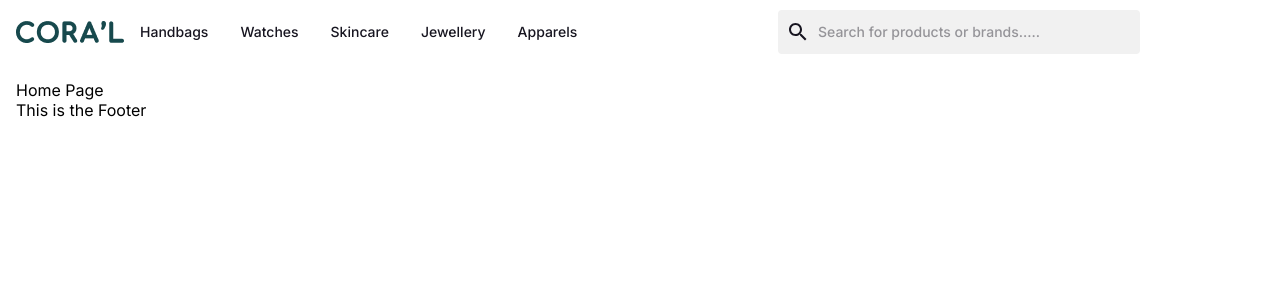
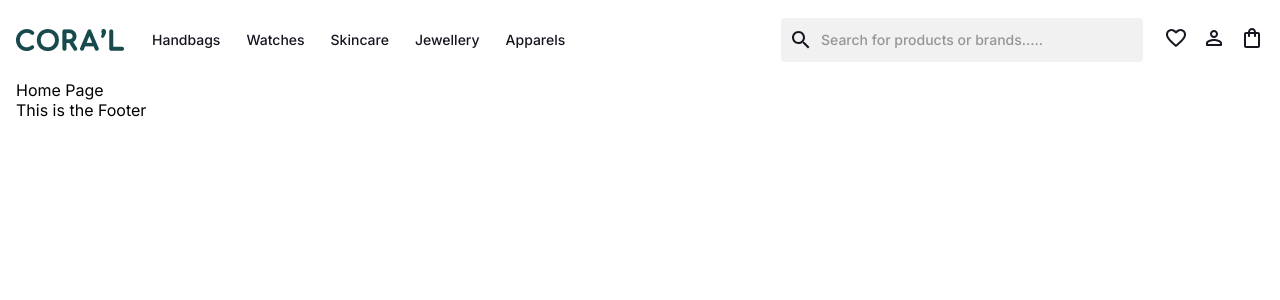
Before and after one commit to seba-salahat5/Frontend-final-4, a React (Create React App) app: page / in a window 1280 px wide. Shown: the top 300 px of the page. Built offline with nearby package versions, Linux system fonts and the light colour scheme.

Commit message:
Implementing Header eith icons

```diff
--- a/package.json
+++ b/package.json
@@ -40,5 +40,8 @@
       "last 1 firefox version",
       "last 1 safari version"
     ]
+  },
+  "devDependencies": {
+    "@babel/plugin-proposal-private-property-in-object": "^7.21.11"
   }
 }
--- /dev/null
+++ b/src/components/layout/header-components/IconButtonsGroup.js
@@ -0,0 +1,110 @@
+import React, {useState} from 'react';
+import {Box, IconButton, MenuItem, Menu} from '@mui/material';
+import ShoppingBagOutlinedIcon from '@mui/icons-material/ShoppingBagOutlined';
+import FavoriteBorderRoundedIcon from '@mui/icons-material/FavoriteBorderRounded';
+import PermIdentityRoundedIcon from '@mui/icons-material/PermIdentityRounded';
+import MoreIcon from '@mui/icons-material/MoreVert';
+
+export default function IconButtonsGroup() {
+  const [mobileMoreAnchorEl, setMobileMoreAnchorEl] = useState(null);
+  const isMobileMenuOpen = Boolean(mobileMoreAnchorEl);
+
+  const handleMobileMenuClose = () => {
+    setMobileMoreAnchorEl(null);
+  };
+  const handleMobileMenuOpen = (event) => {
+    setMobileMoreAnchorEl(event.currentTarget);
+  };
+
+  const mobileMenuId = 'icons-menu';
+  const renderMobileMenu = (
+    <Menu
+      anchorEl={mobileMoreAnchorEl}
+      anchorOrigin={{
+        vertical: 'top',
+        horizontal: 'right',
+      }}
+      id={mobileMenuId}
+      keepMounted
+      transformOrigin={{
+        vertical: 'top',
+        horizontal: 'right',
+      }}
+      open={isMobileMenuOpen}
+      onClose={handleMobileMenuClose}
+    >
+      <MenuItem>
+        <IconButton size="large" aria-label="wishlist" color="inherit">
+            <FavoriteBorderRoundedIcon />
+        </IconButton>
+        <p>Wishlist</p>
+      </MenuItem>
+      <MenuItem>
+        <IconButton size="large" aria-label="profile" color="inherit">
+            <PermIdentityRoundedIcon />
+        </IconButton>
+        <p>Profile</p>
+      </MenuItem>
+      <MenuItem>
+        <IconButton size="large" aria-label="my cart" color="inherit">
+          <ShoppingBagOutlinedIcon />
+        </IconButton>
+        <p>My Cart</p>
+      </MenuItem>
+    </Menu>
+  );
+
+  return (
+    <Box sx={{ flexGrow: 1 }}>
+          <Box sx={{ flexGrow: 1 }} />
+          <Box sx={{ display: { xs: 'none', md: 'flex' } , justifyContent: 'flex-end' }}>
+            <IconButton aria-label="wishlist" color="inherit" sx={{px: '7px'}}>
+                <FavoriteBorderRoundedIcon fontSize="medium" />
+            </IconButton>
+            <IconButton aria-label="profile" color="inherit" sx={{px: '7px'}}>
+                <PermIdentityRoundedIcon fontSize="medium" />
+            </IconButton>
+            <IconButton aria-label="my cart" color="inherit" sx={{pl: '7px', pr: '0px'}}>
+              <ShoppingBagOutlinedIcon fontSize="medium" />
+            </IconButton>
+          </Box>
+          <Box sx={{ display: { xs: 'flex', md: 'none' } }}>
+            <IconButton
+              aria-label="show more"
+              aria-controls={mobileMenuId}
+              aria-haspopup="true"
+              onClick={handleMobileMenuOpen}
+              color="inherit"
+            >
+              <MoreIcon fontSize="medium" />
+            </IconButton>
+          </Box>
+      {renderMobileMenu}
+    </Box>
+  );
+}
+
+/*import * as React from 'react';
+import { styled } from '@mui/material/styles';
+import { IconButton, Stack } from '@mui/material';
+import ShoppingBagOutlinedIcon from '@mui/icons-material/ShoppingBagOutlined';
+import FavoriteBorderRoundedIcon from '@mui/icons-material/FavoriteBorderRounded';
+import PermIdentityRoundedIcon from '@mui/icons-material/PermIdentityRounded';
+
+const IconButtonsGroup = () => {
+    return (
+        <Stack direction="row" spacing={0} sx={{ flexGrow: 1, display: 'flex', alignItems: 'baseline', justifyContent: 'flex-end' }}>
+            <IconButton aria-label="wishlist">
+                <FavoriteBorderRoundedIcon />
+            </IconButton>
+            <IconButton aria-label="profile">
+                <PermIdentityRoundedIcon />
+            </IconButton>
+            <IconButton aria-label="cart" sx={{ pr: 0 }}>
+                <ShoppingBagOutlinedIcon />
+            </IconButton>
+        </Stack>
+    );
+}
+
+export default IconButtonsGroup;*/
--- a/src/components/shared/InputField.js
+++ b/src/components/layout/header-components/InputField.js
@@ -6,15 +6,16 @@ import SearchOutlinedIcon from '@mui/icons-material/SearchOutlined';
 const Search = styled('div')(() => ({
     paddingLeft: '8px',
     paddingRight: '8px',
-    position: 'absolute',
-    left: '762px',
-    width: '362px',
+    position: 'relative',
+    width: '100%',
+    minWidth: '362px',
     height: '44px',
     borderRadius: '4px',
     backgroundColor: 'var(--background-gray)',
     display: 'flex',
+    flex: '1',
     alignItems: 'center',
-    justifyContent: 'center',
+    justifyContent: 'flex-start',
 }));
 
 const SearchIconWrapper = styled('div')(() => ({
@@ -24,7 +25,7 @@ const SearchIconWrapper = styled('div')(() => ({
     height: '24px',
 }));
 
-const StyledInputBase = styled(InputBase)(() => ({
+const StyledInputBase = styled(InputBase)(({theme}) => ({
     color: 'var(--text)',
     fontFamily: 'Inter, sans-serif',
     width: '336px',
@@ -34,6 +35,9 @@ const StyledInputBase = styled(InputBase)(() => ({
     lineHeight: '18px',
     letterSpacing: '0em',
     textAlign: 'left',
+    [theme.breakpoints.down('sm')]: {
+      paddingLeft: '32px',
+    },
   }));
 
 
@@ -46,6 +50,7 @@ export default function InputField({ placeholder }) {
         <StyledInputBase
           placeholder={placeholder}
           inputProps={{ 'aria-label': 'search' }}
+          name='search'
         />
       </Search>
     );
--- a/src/components/shared/LeftDrawer.js
+++ b/src/components/layout/header-components/LeftDrawer.js
@@ -3,7 +3,7 @@ import { styled } from '@mui/material/styles';
 import { Drawer, IconButton, List, ListItem, ListItemText, } from "@mui/material";
 import { Link } from "react-router-dom";
 import MenuIcon from '@mui/icons-material/Menu';
-import { CATEGORIES } from "../../utils/constants.js";
+import { CATEGORIES } from "../../../utils/constants.js";
 
 const CustomizedLink = styled(Link)`
 text-decoration: none;
--- a/src/components/layout/header-components/Navbar.js
+++ b/src/components/layout/header-components/Navbar.js
@@ -0,0 +1,28 @@
+import * as React from 'react';
+import { styled } from '@mui/material/styles';
+import { Box, Button, Typography} from '@mui/material';
+
+const CustomizedTypography = styled(Typography)(() => ({
+    fontSize: '14px',
+    fontWeight: '500',
+    fontFamily: 'Inter, sans-serif',
+    lineHeight: '18px',
+    letterSpacing: '0em',
+    textAlign: 'center',
+    color: 'var(--text)',
+    textTransform: 'none'
+  }));
+
+function Navbar({navItems}) {
+    return ( <Box sx={{ flexGrow: 1 ,display: { xs: 'none', md: 'flex' }, alignItems: 'baseline' }}>
+    {navItems.map((navItem) => (
+      <Button key={navItem} sx={{ m: '5px', display: 'block' }}>
+        <CustomizedTypography>
+          {navItem}
+        </CustomizedTypography>
+      </Button>
+    ))}
+  </Box> );
+}
+
+export default Navbar;
--- a/src/layout/Header.js
+++ b/src/layout/Header.js
@@ -1,25 +1,21 @@
 import * as React from 'react';
 import { styled } from '@mui/material/styles';
-import { AppBar, Box, Toolbar, Container, Button, Typography, useMediaQuery, useTheme } from '@mui/material';
-import InputField  from "../components/shared/InputField.js";
-import LeftDrawer from '../components/shared/LeftDrawer.js';
-import {CATEGORIES} from "../utils/constants.js";
+import { AppBar, Toolbar, Container, Box, useMediaQuery, useTheme } from '@mui/material';
+import InputField from "../components/layout/header-components/InputField.js";
+import LeftDrawer from '../components/layout/header-components/LeftDrawer.js';
+import Navbar from '../components/layout/header-components/Navbar.js';
+import IconButtonsGroup from '../components/layout/header-components/IconButtonsGroup.js';
+import { CATEGORIES } from "../utils/constants.js";
 
 const CustomizedAppBar = styled(AppBar)(() => ({
   width: '100%',
   height: '80px',
-  backgroundColor: 'var(--bright)'
+  backgroundColor: 'var(--bright)',
+  color: 'var(--text)'
 }));
 
-const CustomizedTypography = styled(Typography)(() => ({
-  fontSize: '14px',
-  fontWeight: '500',
-  fontFamily: 'Inter, sans-serif',
-  lineHeight: '18px',
-  letterSpacing: '0em',
-  textAlign: 'center',
-  color: 'var(--text)',
-  textTransform: 'none'
+const CustomizedImage = styled('img')(() => ({
+  marginRight: '15px',
 }));
 
 const Header = () => {
@@ -27,23 +23,25 @@ const Header = () => {
   const isMobile = useMediaQuery(theme.breakpoints.down("md"));
 
   return (
-    <CustomizedAppBar position="static" sx={{ boxShadow: 0 }}>
+    <CustomizedAppBar position="static" sx={{ boxShadow: 0, py: 1 }}>
       <Container maxWidth="xl" disableGutters>
-        <Toolbar disableGutters>
-          <img src='/assets/logo.png' alt='logo' />
+        <Toolbar disableGutters sx={{ display: 'flex' }}>
           {isMobile
-            ? (<LeftDrawer/>)
-            : (<Box sx={{ flexGrow: 1 ,display: { xs: 'none', md: 'flex' }, alignItems: 'baseline' }}>
-              {CATEGORIES.map((category) => (
-                <Button key={category} sx={{ m: 1.0, display: 'block' }}>
-                  <CustomizedTypography>
-                    {category}
-                  </CustomizedTypography>
-                </Button>
-              ))}
-            </Box>)
+            ? (
+              <>
+                <LeftDrawer />
+                <CustomizedImage src='/assets/logo.png' alt='logo' />
+              </>
+            )
+            : (<>
+              <CustomizedImage src='/assets/logo.png' alt='logo' />
+              <Navbar navItems={CATEGORIES}/>
+            </>)
           }
-          <InputField placeholder="Search for products or brands....."/>
+          <Box sx={{ display: 'flex' }}>
+            <InputField placeholder="Search for products or brands....." sx={{ flexGrow: 2 }} />
+            <IconButtonsGroup />
+          </Box>
         </Toolbar>
       </Container>
     </CustomizedAppBar>
```
Also changed, not shown: src/components/layout/header-components/IconButton.js (deleted), src/components/layout/header-components/Search.js (deleted), 1 other file (tests, documents, lock files or other folders).
